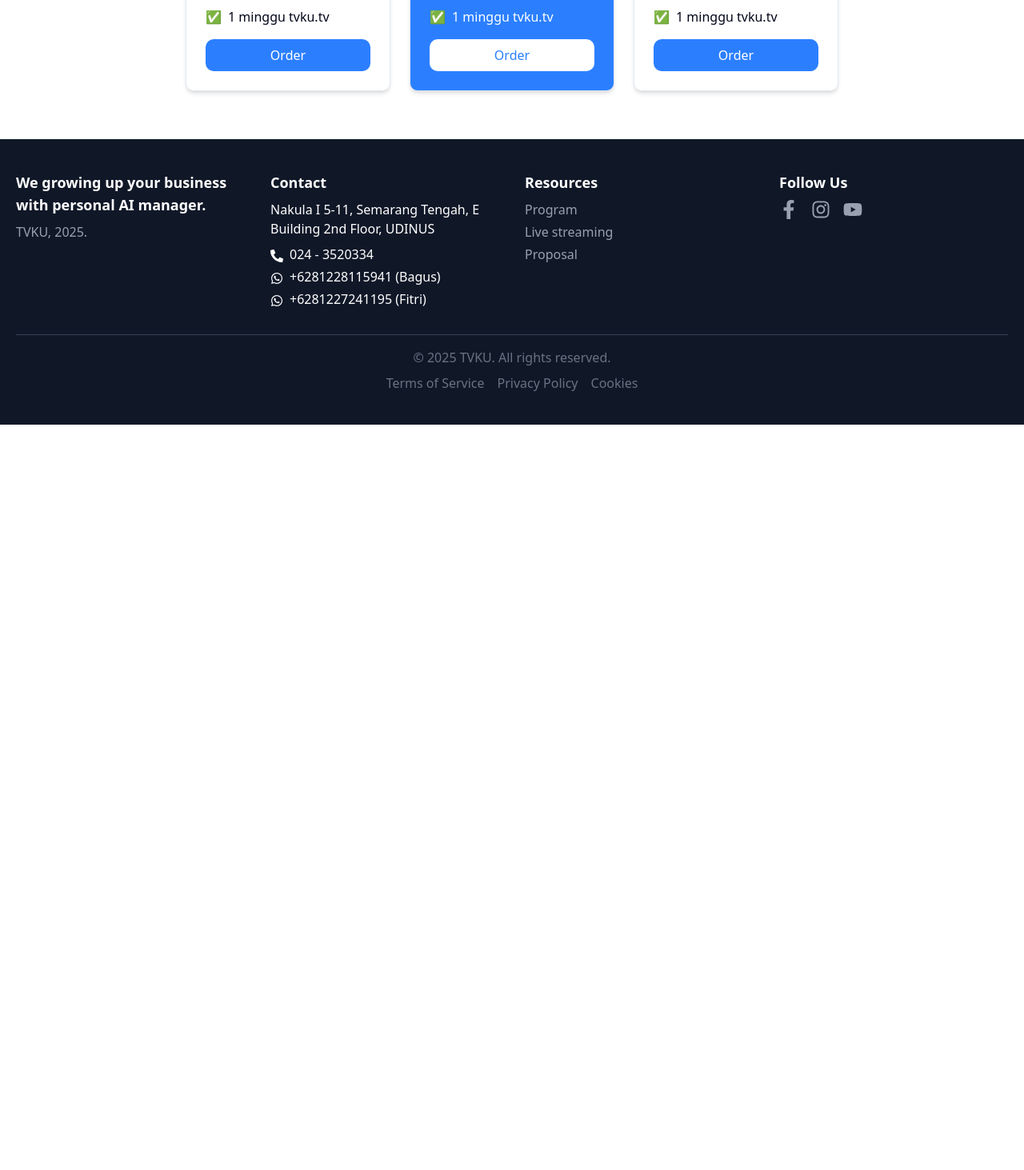
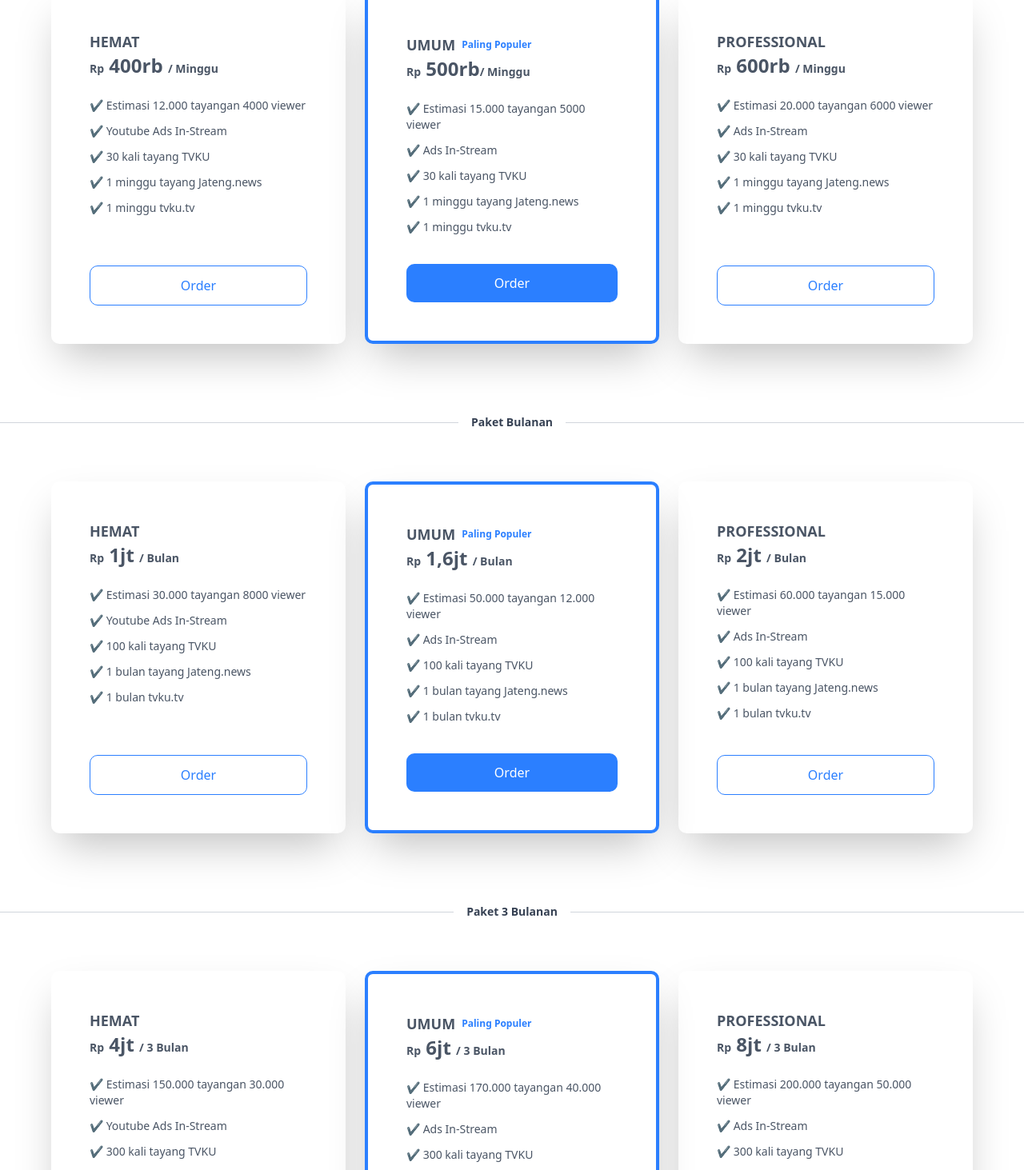
Before and after one commit to sakhandaru/Frontend-tvku, a Next.js app: page /digitalMarketing in a window 1280 px wide. Shown: the part 3498-4961 px from the top of the page at 80% size. Before the commit the page ends 4029 px from the top, so only its background shows below. Built offline with nearby package versions, Linux system fonts and the light colour scheme.

Commit message:
Digital Marketing Page

```diff
--- a/src/components/iklanHarga.tsx
+++ b/src/components/iklanHarga.tsx
@@ -1,91 +1,280 @@
-'use client';
-import { useState } from "react";
+export default function PricingTable() {
+  return (
+    <>
+      <div className="text-center pt-28 mb-10">
+        <h2 className="text-3xl font-bold text-gray-900">
+          MULAI BERIKLAN
+        </h2>
+        <div className="w-12 mx-auto mt-2 border-b-2 border-gray-300"></div>
+      </div>
+      <div className="flex items-center justify-center w-full my-6">
+        <div className="flex-1 border-t border-gray-300"></div>
+        <span className="px-4 bg-white text-gray-700 font-semibold text-sm">
+          Paket Mingguan
+        </span>
+        <div className="flex-1 border-t border-gray-300"></div>
+      </div>
+      <div className="flex justify-center items-center pt-10 pb-16">
+        <div className="grid grid-cols-1 md:grid-cols-3 gap-6 max-w-6xl items-end">
+          {/* Basic Plan */}
+          <div className="bg-white p-12 rounded-lg shadow-2xl text-left w-full flex flex-col justify-between h-full">
+            <div>
+              <h3 className="text-lg font-semibold text-gray-600">HEMAT</h3>
+              <p className="text-2xl font-bold text-gray-600">
+                <span className="text-sm">Rp</span> 400rb{" "}
+                <span className="text-sm">/ Minggu</span>
+              </p>
+              <ul className="mt-6 text-sm text-gray-600 space-y-3">
+                <li>✔️ Estimasi 12.000 tayangan 4000 viewer</li>
+                <li>✔️ Youtube Ads In-Stream</li>
+                <li>✔️ 30 kali tayang TVKU</li>
+                <li>✔️ 1 minggu tayang Jateng.news</li>
+                <li>✔️ 1 minggu tvku.tv</li>
+                <li> </li>
+                <li> </li>
+                <li> </li>
+              </ul>
+            </div>
+            <button className="mt-6 w-full px-6 py-3 border border-blue-500 text-blue-500 rounded-lg">
+              Order
+            </button>
+          </div>
 
-export default function PricingPlans() {
-  const [billingCycle, setBillingCycle] = useState("monthly");
+          {/* Standard Plan - Paling Populer */}
+          <div className="bg-white p-12 rounded-lg shadow-2xl text-left w-full border-4 border-blue-500 relative flex flex-col justify-between h-full">
+            <div>
+              <h3 className="text-lg font-semibold text-gray-600 flex items-center">
+                UMUM{" "}
+                <span className="ml-2 text-xs font-semibold text-blue-500">
+                  Paling Populer
+                </span>
+              </h3>
+              <p className="text-2xl font-bold text-gray-600">
+                <span className="text-sm">Rp</span> 500rb
+                <span className="text-sm">/ Minggu</span>
+              </p>
 
-  const plans = {
-    weekly: [
-      { name: "Lite", price: "Rp 400rb", features: ["12.000 tayangan", "4.000 viewer", "Youtube Ads In-Stream", "30 kali tayang TVKU", "1 minggu tayang Jateng.news", "1 minggu tvku.tv"] },
-      { name: "Umum", price: "Rp 500rb", features: ["15.000 tayangan", "5.000 viewer", "Ads In-Stream", "30 kali tayang TVKU", "1 minggu tayang Jateng.news", "1 minggu tvku.tv"], popular: true },
-      { name: "Bisnis", price: "Rp 600rb", features: ["20.000 tayangan", "6.000 viewer", "Ads In-Stream", "30 kali tayang TVKU", "1 minggu tayang Jateng.news", "1 minggu tvku.tv"] }
-    ],
-monthly: [
-  { name: "Lite", price: "Rp 1.5jt", features: ["12.000 tayangan", "4.000 viewer", "Youtube Ads In-Stream", "30 kali tayang TVKU", "1 minggu tayang Jateng.news", "1 minggu tvku.tv"] },
-  { name: "Umum", price: "Rp 2jt", features: ["15.000 tayangan", "5.000 viewer", "Ads In-Stream", "30 kali tayang TVKU", "1 minggu tayang Jateng.news", "1 minggu tvku.tv"], popular: true },
-  { name: "Bisnis", price: "Rp 2.5jt", features: ["20.000 tayangan", "6.000 viewer", "Ads In-Stream", "30 kali tayang TVKU", "1 minggu tayang Jateng.news", "1 minggu tvku.tv"] }
-],
-    quarterly: [
-      { name: "Lite", price: "Rp 4.5jt", features: ["12.000 tayangan", "4.000 viewer", "Youtube Ads In-Stream", "30 kali tayang TVKU", "1 minggu tayang Jateng.news", "1 minggu tvku.tv"] },
-      { name: "Umum", price: "Rp 6jt", features: ["15.000 tayangan", "5.000 viewer", "Ads In-Stream", "30 kali tayang TVKU", "1 minggu tayang Jateng.news", "1 minggu tvku.tv"], popular: true },
-      { name: "Bisnis", price: "Rp 7.5jt", features: ["20.000 tayangan", "6.000 viewer", "Ads In-Stream", "30 kali tayang TVKU", "1 minggu tayang Jateng.news", "1 minggu tvku.tv"] }
-    ], // Isi dengan data triwulanan
-  };
+              <ul className="mt-6 text-sm text-gray-600 space-y-3">
+                <li>✔️ Estimasi 15.000 tayangan 5000 viewer</li>
+                <li>✔️ Ads In-Stream</li>
+                <li>✔️ 30 kali tayang TVKU</li>
+                <li>✔️ 1 minggu tayang Jateng.news</li>
+                <li>✔️ 1 minggu tvku.tv</li>
+                <li> </li>
+                <li> </li>
+                <li> </li>
+              </ul>
+            </div>
+            <button className="mt-6 w-full px-6 py-3 bg-blue-500 text-white rounded-lg">
+              Order
+            </button>
+          </div>
 
-  return (
-    <div className="flex flex-col items-center space-y-6">
-      <div className="flex space-x-4 bg-gray-100 p-2 rounded-lg">
-        {["weekly", "monthly", "quarterly"].map((cycle) => (
-          <button
-            key={cycle}
-            className={`px-4 py-2 rounded-lg ${billingCycle === cycle ? "bg-blue-500 text-white" : "bg-white text-gray-700"}`}
-            onClick={() => setBillingCycle(cycle)}
-          >
-            {cycle.charAt(0).toUpperCase() + cycle.slice(1)}
-          </button>
-        ))}
+          {/* Professional Plan */}
+          <div className="bg-white p-12 rounded-lg shadow-2xl text-left w-full flex flex-col justify-between h-full">
+            <div>
+              <h3 className="text-lg font-semibold text-gray-600">
+                PROFESSIONAL
+              </h3>
+              <p className="text-2xl font-bold text-gray-600">
+                <span className="text-sm">Rp</span> 600rb{" "}
+                <span className="text-sm">/ Minggu</span>
+              </p>
+              <ul className="mt-6 text-sm text-gray-600 space-y-3">
+                <li>✔️ Estimasi 20.000 tayangan 6000 viewer</li>
+                <li>✔️ Ads In-Stream</li>
+                <li>✔️ 30 kali tayang TVKU</li>
+                <li>✔️ 1 minggu tayang Jateng.news</li>
+                <li>✔️ 1 minggu tvku.tv</li>
+                <li> </li>
+                <li> </li>
+                <li> </li>
+              </ul>
+            </div>
+            <button className="mt-6 w-full px-6 py-3 border border-blue-500 text-blue-500 rounded-lg">
+              Order
+            </button>
+          </div>
+        </div>
       </div>
-      <div className="flex justify-center space-x-6">
-        {plans[billingCycle].map((plan) => (
-          <div
-            key={plan.name}
-            className={`p-6 border rounded-lg shadow-md w-64 ${plan.popular ? "bg-blue-500 text-white" : "bg-white"}`}
-          >
-            <h3 className="text-lg font-semibold">{plan.name}</h3>
-            <p className="text-2xl font-bold">{plan.price} <span className="text-sm">/ minggu</span></p>
-            <ul className="mt-4 space-y-2 text-left">
-              {plan.features.map((feature, i) => (
-                <li key={i} className="flex items-center">
-                  ✅ <span className="ml-2">{feature}</span>
-                </li>
-              ))}
-            </ul>
-            <button className={`mt-4 px-4 py-2 rounded-lg w-full ${plan.popular ? "bg-white text-blue-500" : "bg-blue-500 text-white"}`}>Order</button>
+      <div className="flex items-center justify-center w-full my-6">
+        <div className="flex-1 border-t border-gray-300"></div>
+        <span className="px-4 bg-white text-gray-700 font-semibold text-sm">
+          Paket Bulanan
+        </span>
+        <div className="flex-1 border-t border-gray-300"></div>
+      </div>
+      <div className="flex justify-center items-center pt-10 pb-16">
+        <div className="grid grid-cols-1 md:grid-cols-3 gap-6 max-w-6xl items-end">
+          {/* Basic Plan */}
+          <div className="bg-white p-12 rounded-lg shadow-2xl text-left w-full flex flex-col justify-between h-full">
+            <div>
+              <h3 className="text-lg font-semibold text-gray-600">HEMAT</h3>
+              <p className="text-2xl font-bold text-gray-600">
+                <span className="text-sm">Rp</span> 1jt{" "}
+                <span className="text-sm">/ Bulan</span>
+              </p>
+              <ul className="mt-6 text-sm text-gray-600 space-y-3">
+                <li>✔️ Estimasi 30.000 tayangan 8000 viewer</li>
+                <li>✔️ Youtube Ads In-Stream</li>
+                <li>✔️ 100 kali tayang TVKU</li>
+                <li>✔️ 1 bulan tayang Jateng.news</li>
+                <li>✔️ 1 bulan tvku.tv</li>
+                <li> </li>
+                <li> </li>
+              </ul>
+            </div>
+            <button className="mt-6 w-full px-6 py-3 border border-blue-500 text-blue-500 rounded-lg">
+              Order
+            </button>
           </div>
-        ))}
+
+          {/* Standard Plan - Paling Populer */}
+          <div className="bg-white p-12 rounded-lg shadow-2xl text-left w-full border-4 border-blue-500 relative flex flex-col justify-between h-full">
+            <div>
+              <h3 className="text-lg font-semibold text-gray-600 flex items-center">
+                UMUM{" "}
+                <span className="ml-2 text-xs font-semibold text-blue-500">
+                  Paling Populer
+                </span>
+              </h3>
+              <p className="text-2xl font-bold text-gray-600">
+                <span className="text-sm">Rp</span> 1,6jt{" "}
+                <span className="text-sm">/ Bulan</span>
+              </p>
+              <ul className="mt-6 text-sm text-gray-600 space-y-3">
+                <li>✔️ Estimasi 50.000 tayangan 12.000 viewer</li>
+                <li>✔️ Ads In-Stream</li>
+                <li>✔️ 100 kali tayang TVKU</li>
+                <li>✔️ 1 bulan tayang Jateng.news</li>
+                <li>✔️ 1 bulan tvku.tv</li>
+                <li> </li>
+                <li> </li>
+                <li> </li>
+              </ul>
+            </div>
+            <button className="mt-6 w-full px-6 py-3 bg-blue-500 text-white rounded-lg">
+              Order
+            </button>
+          </div>
+
+          {/* Professional Plan */}
+          <div className="bg-white p-12 rounded-lg shadow-2xl text-left w-full flex flex-col justify-between h-full">
+            <div>
+              <h3 className="text-lg font-semibold text-gray-600">
+                PROFESSIONAL
+              </h3>
+              <p className="text-2xl font-bold text-gray-600">
+                <span className="text-sm">Rp</span> 2jt{" "}
+                <span className="text-sm">/ Bulan</span>
+              </p>
+              <ul className="mt-6 text-sm text-gray-600 space-y-3">
+                <li>✔️ Estimasi 60.000 tayangan 15.000 viewer</li>
+                <li>✔️ Ads In-Stream</li>
+                <li>✔️ 100 kali tayang TVKU</li>
+                <li>✔️ 1 bulan tayang Jateng.news</li>
+                <li>✔️ 1 bulan tvku.tv</li>
+                <li> </li>
+                <li> </li>
+                <li> </li>
+                <li> </li>
+              </ul>
+            </div>
+            <button className="mt-6 w-full px-6 py-3 border border-blue-500 text-blue-500 rounded-lg">
+              Order
+            </button>
+          </div>
+        </div>
       </div>
-    </div>
-);
-return (
-    <div className="flex flex-col items-center space-y-6">
-      <div className="flex space-x-4 bg-gray-100 p-2 rounded-lg">
-        {["weekly", "monthly", "quarterly"].map((cycle) => (
-          <button
-            key={cycle}
-            className={`px-4 py-2 rounded-lg ${billingCycle === cycle ? "bg-blue-500 text-white" : "bg-white text-gray-700"}`}
-            onClick={() => setBillingCycle(cycle)}
-          >
-            {cycle.charAt(0).toUpperCase() + cycle.slice(1)}
-          </button>
-        ))}
+      <div className="flex items-center justify-center w-full my-6">
+        <div className="flex-1 border-t border-gray-300"></div>
+        <span className="px-4 bg-white text-gray-700 font-semibold text-sm">
+          Paket 3 Bulanan
+        </span>
+        <div className="flex-1 border-t border-gray-300"></div>
       </div>
-      <div className="flex justify-center space-x-6">
-        {plans[billingCycle].map((plan) => (
-          <div
-            key={plan.name}
-            className={`p-6 border rounded-lg shadow-md w-64 ${plan.popular ? "bg-blue-500 text-white" : "bg-white"}`}
-          >
-            <h3 className="text-lg font-semibold">{plan.name}</h3>
-            <p className="text-2xl font-bold">{plan.price} <span className="text-sm">/ minggu</span></p>
-            <ul className="mt-4 space-y-2 text-left">
-              {plan.features.map((feature, i) => (
-                <li key={i}>{feature}</li>
-              ))}
-            </ul>
-            <button className={`mt-4 px-4 py-2 rounded-lg w-full ${plan.popular ? "bg-white text-blue-500" : "bg-blue-500 text-white"}`}>Order</button>
+      <div className="flex justify-center items-center pt-10 pb-16">
+        <div className="grid grid-cols-1 md:grid-cols-3 gap-6 max-w-6xl items-end">
+          {/* Basic Plan */}
+          <div className="bg-white p-12 rounded-lg shadow-2xl text-left w-full flex flex-col justify-between h-full">
+            <div>
+              <h3 className="text-lg font-semibold text-gray-600">HEMAT</h3>
+              <p className="text-2xl font-bold text-gray-600">
+                <span className="text-sm">Rp</span> 4jt{" "}
+                <span className="text-sm">/ 3 Bulan</span>
+              </p>
+              <ul className="mt-6 text-sm text-gray-600 space-y-3">
+                <li>✔️ Estimasi 150.000 tayangan 30.000 viewer</li>
+                <li>✔️ Youtube Ads In-Stream</li>
+                <li>✔️ 300 kali tayang TVKU</li>
+                <li>✔️ 3 minggu tayang Jateng.news</li>
+                <li>✔️ 3 minggu tvku.tv</li>
+                <li> </li>
+                <li> </li>
+              </ul>
+            </div>
+            <button className="mt-6 w-full px-6 py-3 border border-blue-500 text-blue-500 rounded-lg">
+              Order
+            </button>
           </div>
-        ))}
+
+          {/* Standard Plan - Paling Populer */}
+          <div className="bg-white p-12 rounded-lg shadow-2xl text-left w-full border-4 border-blue-500 relative flex flex-col justify-between h-full">
+            <div>
+              <h3 className="text-lg font-semibold text-gray-600 flex items-center">
+                UMUM{" "}
+                <span className="ml-2 text-xs font-semibold text-blue-500">
+                  Paling Populer
+                </span>
+              </h3>
+              <p className="text-2xl font-bold text-gray-600">
+                <span className="text-sm">Rp</span> 6jt{" "}
+                <span className="text-sm">/ 3 Bulan</span>
+              </p>
+              <ul className="mt-6 text-sm text-gray-600 space-y-3">
+                <li>✔️ Estimasi 170.000 tayangan 40.000 viewer</li>
+                <li>✔️ Ads In-Stream</li>
+                <li>✔️ 300 kali tayang TVKU</li>
+                <li>✔️ 3 minggu tayang Jateng.news</li>
+                <li>✔️ 3 minggu tvku.tv</li>
+                <li>✔️ Custom, Unique Fields</li>
+                <li> </li>
+                <li> </li>
+              </ul>
+            </div>
+            <button className="mt-6 w-full px-6 py-3 bg-blue-500 text-white rounded-lg">
+              Order
+            </button>
+          </div>
+
+          {/* Professional Plan */}
+          <div className="bg-white p-12 rounded-lg shadow-2xl text-left w-full flex flex-col justify-between h-full">
+            <div>
+              <h3 className="text-lg font-semibold text-gray-600">
+                PROFESSIONAL
+              </h3>
+              <p className="text-2xl font-bold text-gray-600">
+                <span className="text-sm">Rp</span> 8jt{" "}
+                <span className="text-sm">/ 3 Bulan</span>
+              </p>
+              <ul className="mt-6 text-sm text-gray-600 space-y-3">
+                <li>✔️ Estimasi 200.000 tayangan 50.000 viewer</li>
+                <li>✔️ Ads In-Stream</li>
+                <li>✔️ 300 kali tayang TVKU</li>
+                <li>✔️ 3 minggu tayang Jateng.news</li>
+                <li>✔️ 3 minggu tvku.tv</li>
+                <li> </li>
+                <li> </li>
+                <li> </li>
+                <li> </li>
+              </ul>
+            </div>
+            <button className="mt-6 w-full px-6 py-3 border border-blue-500 text-blue-500 rounded-lg">
+              Order
+            </button>
+          </div>
+        </div>
       </div>
-    </div>
+    </>
   );
 }
--- a/src/components/iklanPosisi.tsx
+++ b/src/components/iklanPosisi.tsx
@@ -9,7 +9,7 @@ export default function PosisiIklan() {
   ];
 
   return (
-    <div className="pt-10 flex flex-col items-center  bg-gray-100 ">
+    <div className="pt-10 pb-16 flex flex-col items-center  bg-gray-100 ">
       <h2 className="text-3xl font-bold text-gray-900 uppercase">Jenis Iklan di YouTube</h2>
       <div className="w-12 mx-auto mt-2 mb-7 border-b-2 border-gray-300"></div>
       <div className="grid grid-cols-1 md:grid-cols-2 lg:grid-cols-3 gap-6 max-w-6xl">
```
